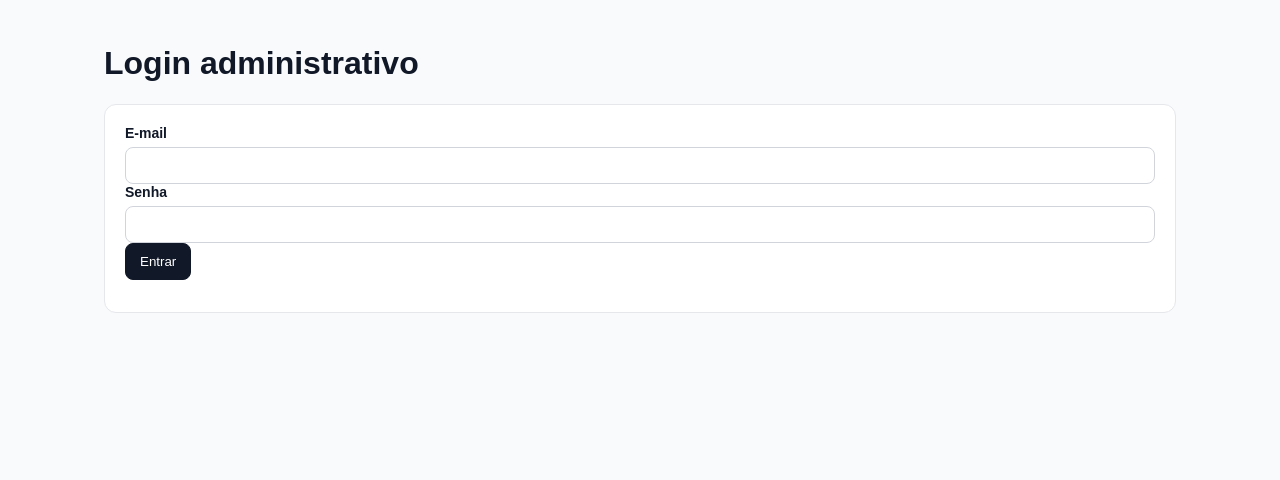
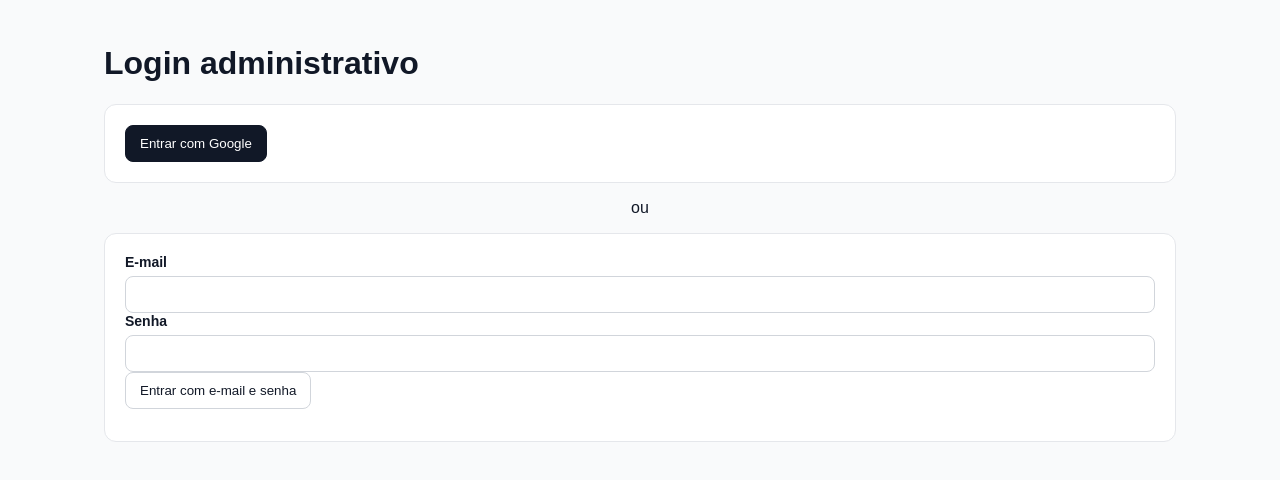
Before and after one commit to jaraguaesportes-svg/adjaragua1992-v2, a Next.js app: page /login in a window 1280 px wide. Shown: the top 480 px of the page. Built offline with nearby package versions, Linux system fonts and the light colour scheme; no server answers.

Commit message:
Adicionar login com Google (conta existente usa esse provedor)

```diff
--- a/src/app/login/page.tsx
+++ b/src/app/login/page.tsx
@@ -4,7 +4,7 @@ export const dynamic = "force-dynamic";
 
 import { useState } from "react";
 import { useRouter } from "next/navigation";
-import { signInWithEmailAndPassword } from "firebase/auth";
+import { GoogleAuthProvider, signInWithEmailAndPassword, signInWithPopup } from "firebase/auth";
 import { auth } from "@/lib/firebase/client";
 
 export default function LoginPage() {
@@ -13,6 +13,23 @@ export default function LoginPage() {
   const [password, setPassword] = useState("");
   const [error, setError] = useState<string | null>(null);
   const [loading, setLoading] = useState(false);
+
+  async function handleGoogleLogin() {
+    setError(null);
+    setLoading(true);
+    try {
+      await signInWithPopup(auth, new GoogleAuthProvider());
+      router.push("/admin");
+    } catch (err) {
+      setError(
+        err instanceof Error
+          ? "Não foi possível entrar com Google. Tente novamente."
+          : "Erro desconhecido"
+      );
+    } finally {
+      setLoading(false);
+    }
+  }
 
   async function handleSubmit(e: React.FormEvent) {
     e.preventDefault();
@@ -35,6 +52,14 @@ export default function LoginPage() {
   return (
     <main className="container">
       <h1>Login administrativo</h1>
+      <div className="card">
+        <button className="btn" type="button" onClick={handleGoogleLogin} disabled={loading}>
+          {loading ? "Entrando..." : "Entrar com Google"}
+        </button>
+      </div>
+
+      <p style={{ textAlign: "center", margin: "16px 0" }}>ou</p>
+
       <form className="card" onSubmit={handleSubmit}>
         <label>
           E-mail
@@ -56,8 +81,8 @@ export default function LoginPage() {
         </label>
         {error && <p className="error">{error}</p>}
         <div className="actions">
-          <button className="btn" type="submit" disabled={loading}>
-            {loading ? "Entrando..." : "Entrar"}
+          <button className="btn-secondary" type="submit" disabled={loading}>
+            {loading ? "Entrando..." : "Entrar com e-mail e senha"}
           </button>
         </div>
       </form>
```
Also changed, not shown: 1 other file (tests, documents, lock files or other folders).
